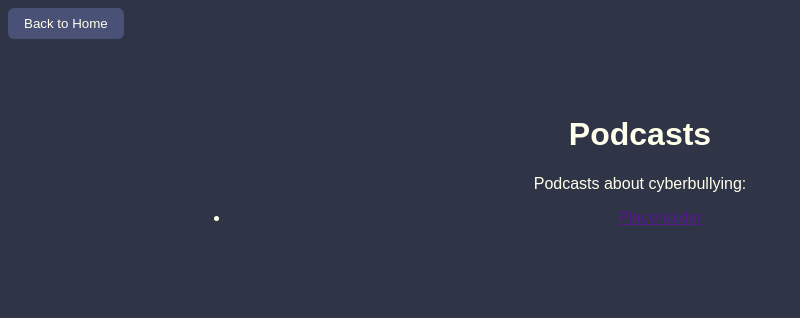
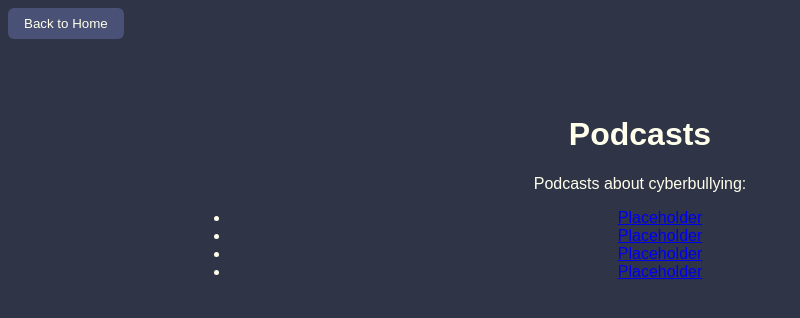
Before and after one commit to ranoutof-nameideas/xpress, a Django app: page /podcasts/ in a window 1280 px wide. Shown: the part 18-336 px from the top of the page, without its empty margins (0-800 px from the left). Run offline with Django 5.2, Linux system fonts and the light colour scheme.

Commit message:
ANDRES LOS PODCASTS

```diff
--- a/templates/podcasts.html
+++ b/templates/podcasts.html
@@ -28,7 +28,10 @@
     <h1>Podcasts</h1>
     <p>Podcasts about cyberbullying:</p>
     <ul>
-      <li><a href="" target="_blank">Placeholder</a></li>
+      <li><a href="podcast1.m4a" target="_blank">Placeholder</a></li>
+      <li><a href="podcast2.m4a" target="_blank">Placeholder</a></li>
+      <li><a href="podcast3.m4a" target="_blank">Placeholder</a></li>
+      <li><a href="podcast4.m4a" target="_blank">Placeholder</a></li>
     </ul>
   </div>
 </body>
--- a/xpress/settings.py
+++ b/xpress/settings.py
@@ -26,7 +26,7 @@ SECRET_KEY = 'django-insecure-+4x^n_+^xodr=w&74h7)e%ha+w*1af&8q6f9kmojjji0x2=4^4
 # SECURITY WARNING: don't run with debug turned on in production!
 DEBUG = True
 
-ALLOWED_HOSTS = ["xpress-urself.onrender.com"]
+ALLOWED_HOSTS = ["xpress-urself.onrender.com", "localhost:8000"]
 
 
 # Application definition
```
Also changed, not shown: 4 other files.
